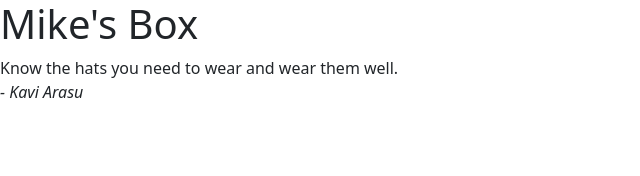
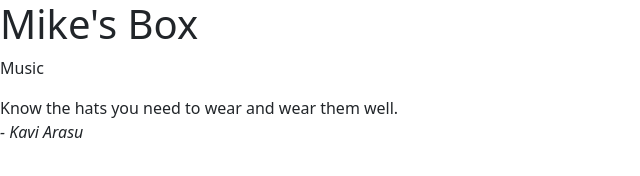
Before and after one commit to CookieWookiee321/Mike-s-Box, a plain HTML site: page index.html in a window 1280 px wide. Shown: the whole page, without its empty margins (0-640 px from the left). Drawn offline with nearby package versions, Linux system fonts and the light colour scheme.

Commit message:
added hyperlink

```diff
--- a/index.html
+++ b/index.html
@@ -12,6 +12,7 @@
 
 <header>
     <h1>Mike's Box</h1>
+    <p><a hreflang="??">Music</a></p>
 </header>
 
 <body>
```
